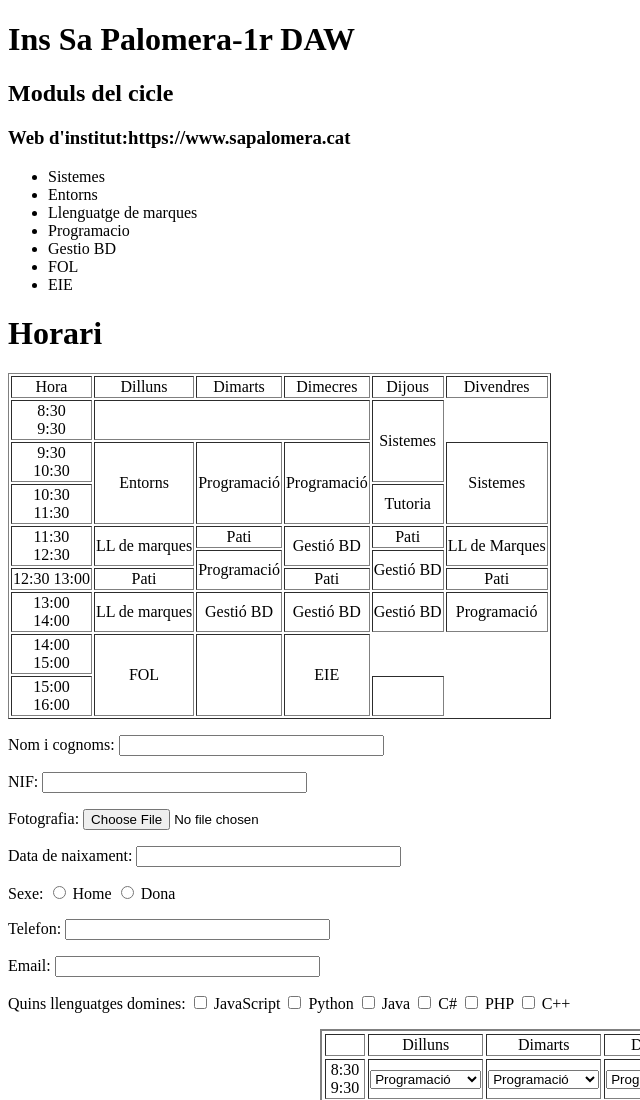
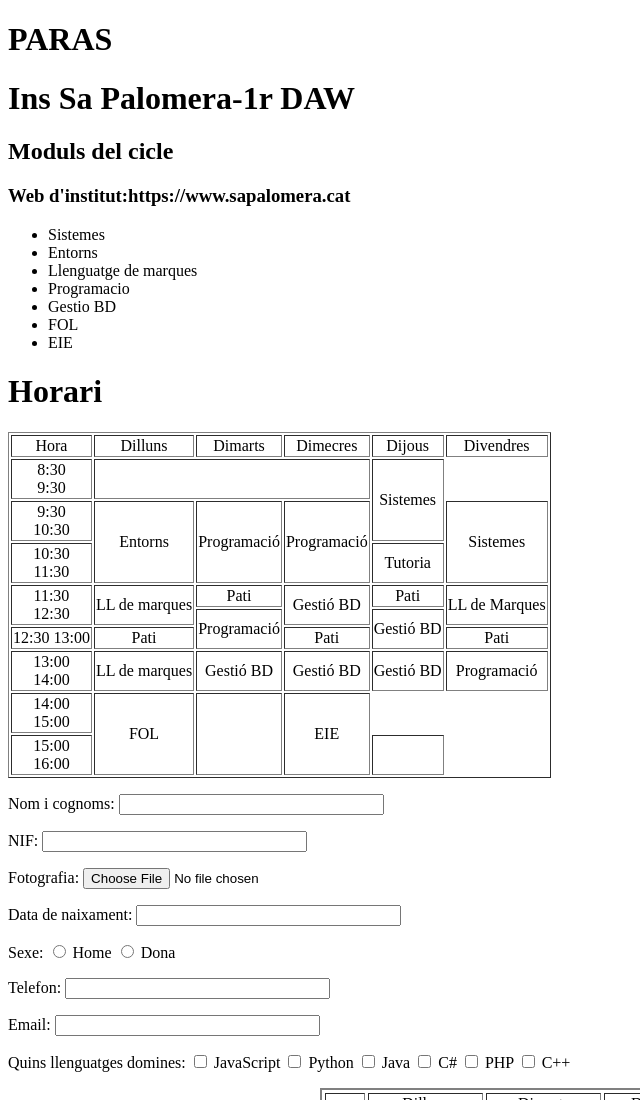
Before and after one commit to pnavlani/Control-de-versio, a plain HTML site: page index.html in a window 1280 px wide. Shown: the top 1100 px of the page, without its empty margins (0-640 px from the left). Drawn offline with Linux system fonts and the light colour scheme.

Commit message:
faig el commit

```diff
--- a/index.html
+++ b/index.html
@@ -1,6 +1,7 @@
 <!DOCTYPE html>
 <html>
     <head>
+
         <title>Practica 1</title>
         <meta charset="utf-8">
     </head>
@@ -10,6 +11,8 @@
       }
     </Style>
     <body>
+	<h1>PARAS<h1>
+
         <h1>Ins Sa Palomera-1r DAW</h1>
         <h2>Moduls del cicle</h2>
         <h3>Web d'institut:https://www.sapalomera.cat</h3>
```
